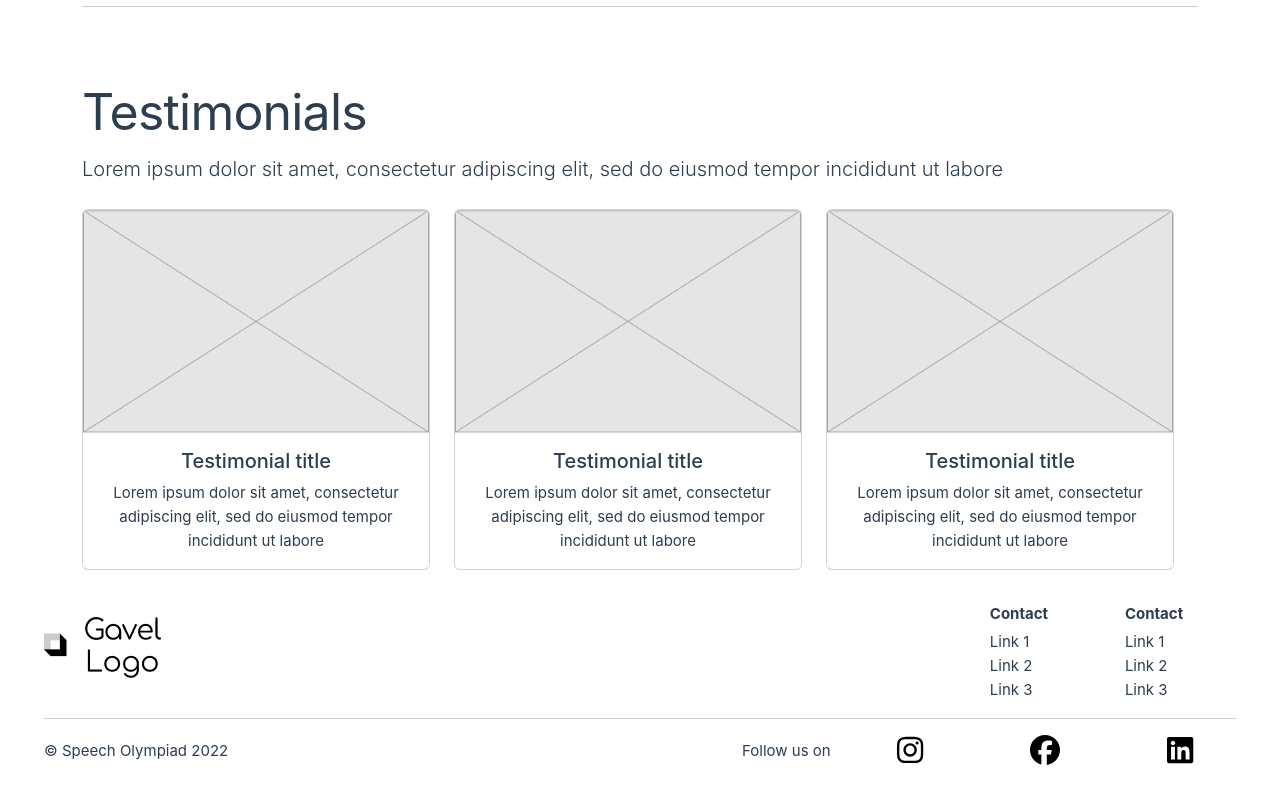
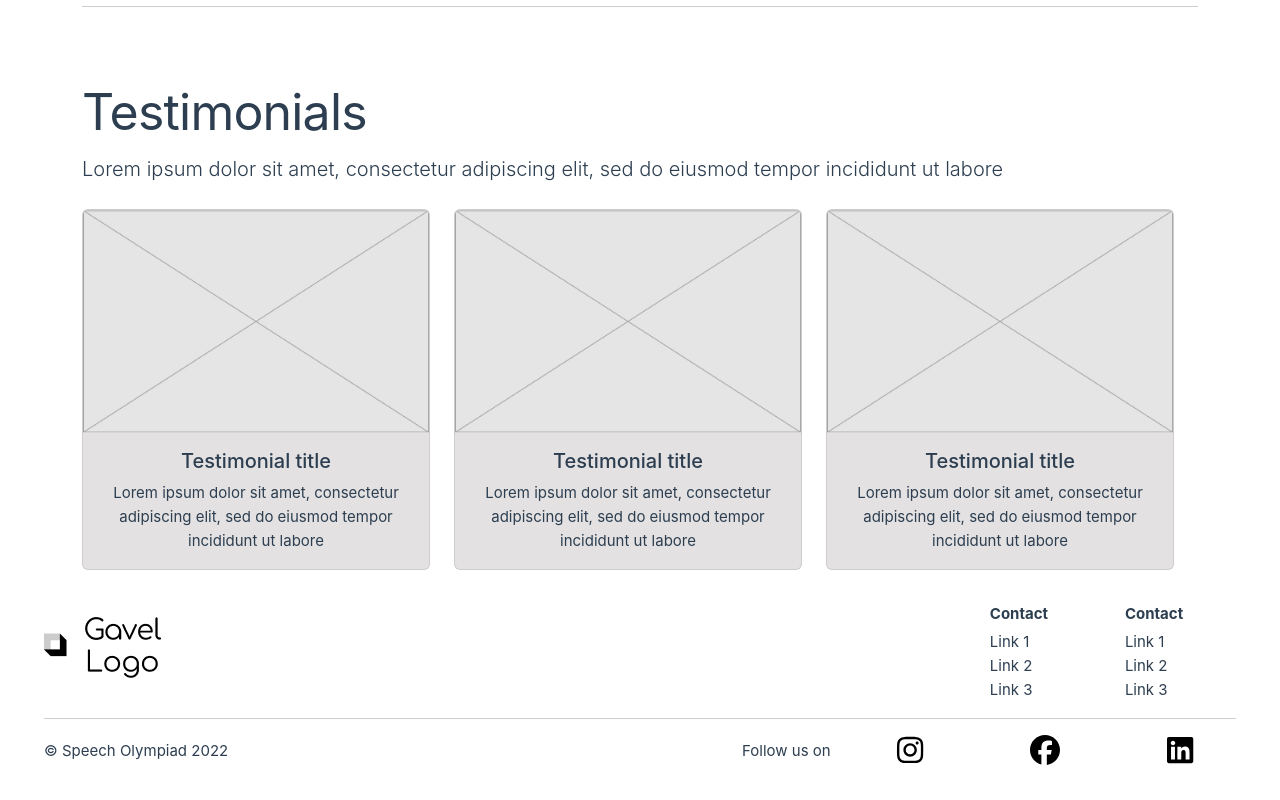
Before and after one commit to SpeechOlympiadXV/speecholympiadxv.github.io, a Vue app: page / in a window 1280 px wide. Shown: the part 2454-3254 px from the top of the page. Built offline with nearby package versions, Linux system fonts and the light colour scheme.

Commit message:
added colors to card

```diff
--- a/src/components/AppTestimonialCard.vue
+++ b/src/components/AppTestimonialCard.vue
@@ -1,9 +1,9 @@
 <template>
-  <div class="card">
+  <div class="card testimonial-card">
     <img :src="this.imageSrc" class="card-img-top" alt="...">
     <div class="card-body">
-      <h5 class="card-title text-left">{{this.title}}</h5>
-      <p class="card-text text-left">{{this.body}}</p>
+      <h5 class="card-title text-left testimonial-card-heading">{{this.title}}</h5>
+      <p class="card-text text-left testimonial-card-body">{{this.body}}</p>
     </div>
   </div>
 </template>
@@ -21,4 +21,26 @@ export default {
 
 <style scoped>
 
+/*Testimonial Card*/
+.testimonial-card{
+  background-color: rgba(224, 221, 221, 0.88);
+  border: solid 1px var(--color-border);
+}
+.testimonial-card:hover{
+  border:solid 1px var(--color-border-hover);
+}
+.testimonial-card-heading{
+  color:var(--color-heading);
+}
+.testimonial-card-body{
+  color:var(--color-text);
+}
+
+@media (prefers-color-scheme: dark) {
+  .testimonial-card{
+    background-color: #1e1e1e;
+  }
+}
+/*Testimonial Card end*/
+
 </style>
```
